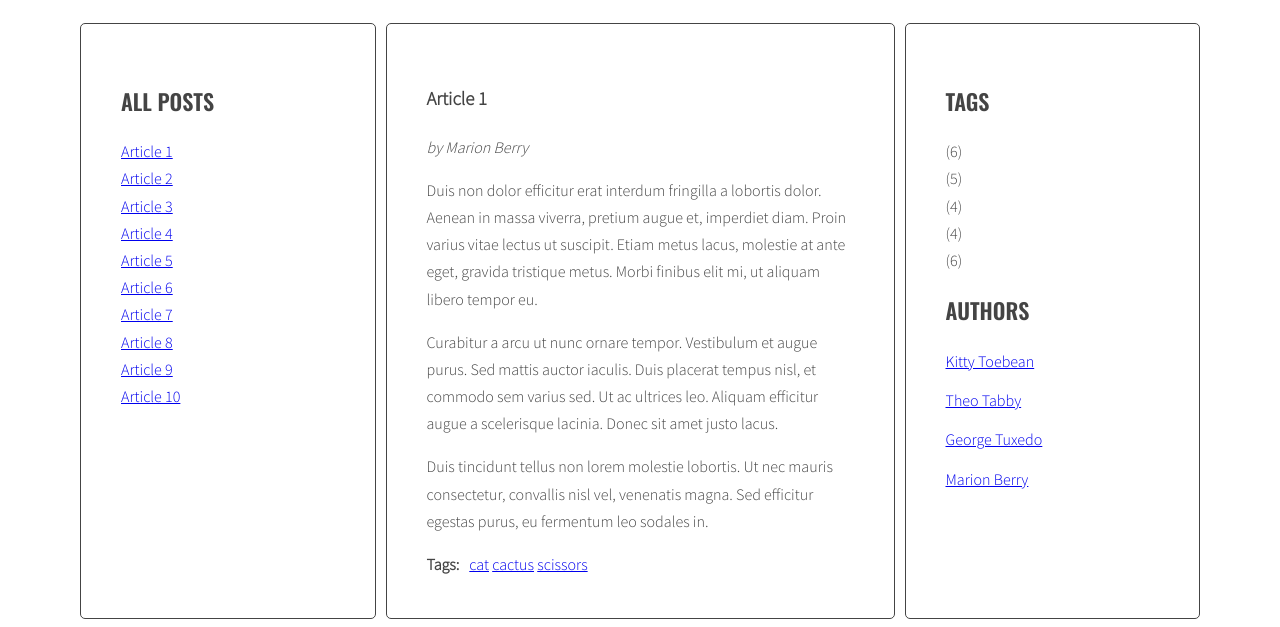
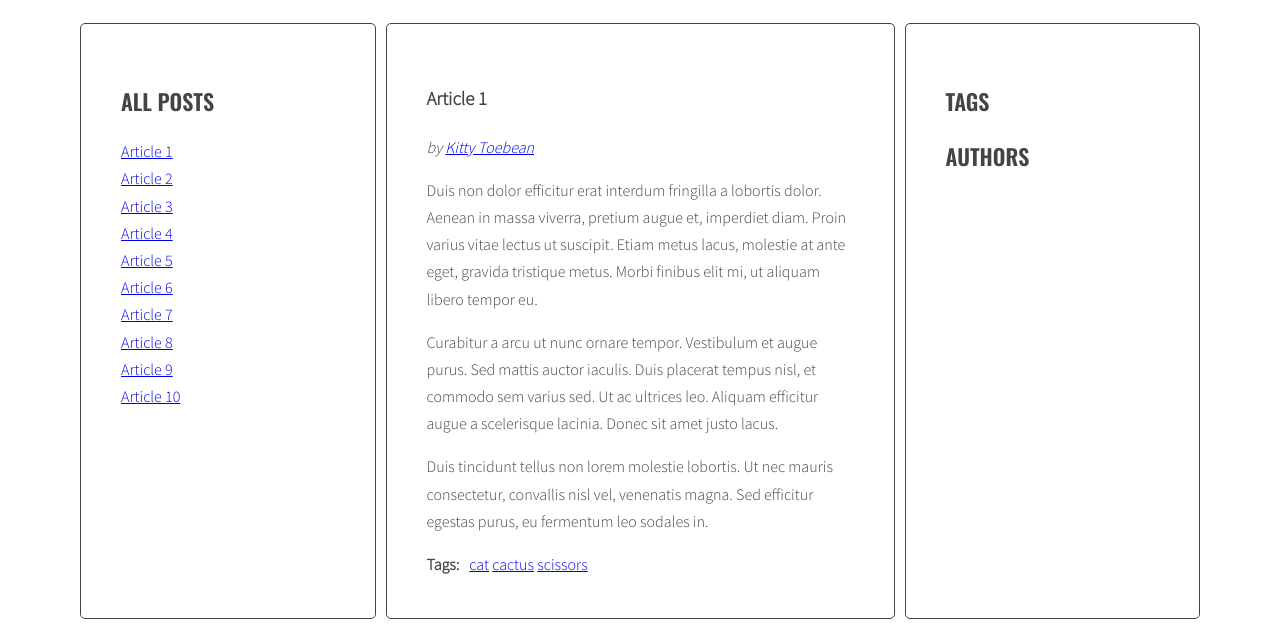
Before and after one commit to mchorosinski/javascript-blog, a website: page index.html in a window 1280 px wide. Shown: the part 220-847 px from the top of the page. Drawn offline with nearby package versions, Linux system fonts and the light colour scheme.

Commit message:
Add function generateAuthors

```diff
--- a/index.html
+++ b/index.html
@@ -24,7 +24,7 @@
                 <section class="posts">
                   <article class="post active" id="article-1" data-tags="cat cactus scissors">
                     <h3 class="post-title">Article 1</h3>
-                    <p class="post-author">by Marion Berry</p>
+                    <p class="post-author">Kitty Toebean</p>
                     <div class="post-content">
                       <p>Duis non dolor efficitur erat interdum fringilla a lobortis dolor. Aenean in massa viverra, pretium augue et, imperdiet diam. Proin varius vitae lectus ut suscipit. Etiam metus lacus, molestie at ante eget, gravida tristique metus. Morbi finibus elit mi, ut aliquam libero tempor eu.</p>
 
@@ -40,7 +40,7 @@
                   </article>
                   <article class="post" id="article-2" data-tags="salt pepper oregano">
                     <h3 class="post-title">Article 2</h3>
-                    <p class="post-author">by Theo Tabby</p>
+                    <p class="post-author">Kitty Toebean</p>
                     <div class="post-content">
                       <p>Phasellus sollicitudin, arcu vel iaculis ullamcorper, quam leo viverra orci, et faucibus quam sapien vel est. Maecenas ac suscipit elit. Nullam interdum, lorem vitae venenatis pulvinar, ex dui malesuada nunc, tempus cursus enim metus vel nulla.</p>
 
@@ -56,7 +56,7 @@
                   </article>
                   <article class="post" id="article-3" data-tags="salt eggs potatoes">
                     <h3 class="post-title">Article 3</h3>
-                    <p class="post-author">by George Tuxedo</p>
+                    <p class="post-author">Kitty Toebean</p>
                     <div class="post-content">
                       <p>Mauris vel pellentesque turpis, ac sodales nisl. Quisque iaculis mi velit, ut convallis tellus accumsan a. Quisque iaculis, nisi et dignissim tincidunt, nisl eros euismod nulla, finibus laoreet erat enim posuere elit.</p>
 
@@ -71,7 +71,7 @@
                   </article>
                   <article class="post" id="article-4" data-tags="cat carrot tomatoe">
                     <h3 class="post-title">Article 4</h3>
-                    <p class="post-author">by Kitty Toebean</p>
+                    <p class="post-author">Theo Tabby</p>
                     <div class="post-content">
                       <p>Morbi vel cursus nulla, vel varius mauris. Suspendisse sed elit sit amet risus faucibus vestibulum ut sit amet purus. Donec orci est, condimentum ut quam quis, scelerisque fringilla ligula.</p>
 
@@ -87,7 +87,7 @@
                   </article>
                   <article class="post" id="article-5" data-tags="pepper vanilla paprika">
                     <h3 class="post-title">Article 5</h3>
-                    <p class="post-author">by Marion Berry</p>
+                    <p class="post-author">Theo Tabby</p>
                     <div class="post-content">
                       <p>Suspendisse sem eros, euismod condimentum arcu ac, consequat fermentum orci. Nam convallis lacus nec interdum vestibulum. Vestibulum luctus, quam eu tristique ornare, lorem nibh sodales enim, vitae tempor dolor ante vitae tortor.</p>
 
@@ -103,7 +103,7 @@
                   </article>
                   <article class="post" id="article-6" data-tags="thyme salt cucumber">
                     <h3 class="post-title">Article 6</h3>
-                    <p class="post-author">by George Tuxedo</p>
+                    <p class="post-author">George Tuxedo</p>
                     <div class="post-content">
                       <p>Donec posuere iaculis ante sed hendrerit. Lorem ipsum dolor sit amet, consectetur adipiscing elit. Quisque hendrerit neque nec urna tincidunt, quis vehicula dui vulputate. Morbi est sapien, auctor ut lectus eu, placerat viverra lorem.</p>
 
@@ -119,7 +119,7 @@
                   </article>
                   <article class="post" id="article-7" data-tags="apple cactus orange">
                     <h3 class="post-title">Article 7</h3>
-                    <p class="post-author">by Kitty Toebean</p>
+                    <p class="post-author">George Tuxedo</p>
                     <div class="post-content">
                       <p>Donec eleifend mauris ac nisl fermentum, ac fermentum turpis dignissim. Aliquam diam nisl, imperdiet a varius eget, lobortis sed nisi. Nullam suscipit ipsum sed magna blandit, sed pellentesque urna malesuada.</p>
 
@@ -135,7 +135,7 @@
                   </article>
                   <article class="post" id="article-8" data-tags="lettuce cabbage eggplant">
                     <h3 class="post-title">Article 8</h3>
-                    <p class="post-author">by Theo Tabby</p>
+                    <p class="post-author">Marion Berry</p>
                     <div class="post-content">
                       <p>Praesent quis imperdiet erat. Curabitur tempor sapien a interdum malesuada. Proin libero erat, sagittis a sollicitudin eget, pulvinar nec risus. Cras et suscipit sem.</p>
 
@@ -151,7 +151,7 @@
                   </article>
                   <article class="post" id="article-9" data-tags="oregano grapefruit watermelon">
                     <h3 class="post-title">Article 9</h3>
-                    <p class="post-author">by Marion Berry</p>
+                    <p class="post-author">Marion Berry</p>
                     <div class="post-content">
                       <p>Tam et facilisis purus. Donec vulputate est quis lobortis posuere. Nunc vitae lorem ut odio faucibus pulvinar nec in justo. Ut ut ante ac tellus ornare tempus. Nunc maximus, tortor et dictum convallis, nunc libero posuere leo, scelerisque ultrices arcu sapien ut tellus.</p>
 
@@ -167,7 +167,7 @@
                   </article>
                   <article class="post" id="article-10" data-tags="mango avocado pear">
                     <h3 class="post-title">Article 10</h3>
-                    <p class="post-author">by George Tuxedo</p>
+                    <p class="post-author">Marion Berry</p>
                     <div class="post-content">
                       <p>Aliquam erat volutpat. Ut non eleifend lectus. Donec suscipit tellus tempor, ornare dui id, hendrerit neque. Phasellus lacinia laoreet dui in luctus. Sed hendrerit, magna sit amet varius tempor, augue augue scelerisque est, non scelerisque mauris libero eu sapien.</p>
 
@@ -185,32 +185,32 @@
                 <aside class="sidebar">
                   <h2 class="section-title">Tags</h2>
                   <ul class="list tags">
-                    <li><a href="#"></a> <span>(6)</span></li>
-                    <li><a href="#"></a> <span>(5)</span></li>
-                    <li><a href="#"></a> <span>(4)</span></li>
-                    <li><a href="#"></a> <span>(4)</span></li>
-                    <li><a href="#"></a> <span>(6)</span></li>
+                    <li><a href="#"></a> <span></span></li>
+                    <li><a href="#"></a> <span></span></li>
+                    <li><a href="#"></a> <span></span></li>
+                    <li><a href="#"></a> <span></span></li>
+                    <li><a href="#"></a> <span></span></li>
                   </ul>
                   <h2 class="section-title">Authors</h2>
                   <ul class="list authors">
                     <li>
                       <a href="#">
-                        <span class="author-name">Kitty Toebean</span>
+                        <span class="author-name"></span>
                       </a>
                     </li>
                     <li>
                       <a href="#">
-                        <span class="author-name">Theo Tabby</span>
+                        <span class="author-name"></span>
                       </a>
                     </li>
                     <li>
                       <a href="#">
-                        <span class="author-name">George Tuxedo</span>
+                        <span class="author-name"></span>
                       </a>
                     </li>
                     <li>
                       <a href="#">
-                        <span class="author-name">Marion Berry</span>
+                        <span class="author-name"></span>
                       </a>
                     </li>
                   </ul>
--- a/js/script.js
+++ b/js/script.js
@@ -57,7 +57,7 @@
 
     const titleList = document.querySelector(optTitleListSelector);
 
-    function clearMessages() {
+    function clearMessages () {
       titleList.innerHTML = '';
     }
     console.log('titleList: ', titleList);
@@ -126,7 +126,7 @@
       /* [DONE] make html variable with empty string */
 
       let html = '';
-      console.log('Clean HTML', html);
+      console.log('Clean HTML done', html);
 
       /* [DONE] get tags from data-tags attribute */
 
@@ -249,4 +249,61 @@
     }
   };
   addClickListenersToTags();
+
+  const generateAuthors = function () {
+
+    const optArticleSelector = '.post',
+      optArticleAuthorSelector = '.post-author';
+
+    /* [DONE] START LOOP: for every article */
+
+    const articles = document.querySelectorAll(optArticleSelector);
+
+    for (let article of articles) {
+      console.log('Znaleziony artykuł: ', article);
+
+      /* find author's wrapper */
+
+      const authorsWrapper = article.querySelector(optArticleAuthorSelector);
+
+      /* [DONE] get authors' names from 'post-author' class */
+
+      const authorName = article.querySelector(optArticleAuthorSelector).value = article.querySelector(optArticleAuthorSelector).innerHTML; //! Uniknięcie -> [object HTMLParagraphElement]
+      console.log('Imię i nazwisko autora artykułu: ', authorName);
+
+      /* [DONE] set a new attribute (data-author) inside article */
+
+      article.setAttribute('data-author', authorName);
+      console.log('Do artykułu dodano nowy atrybut z imieniem i nazwiskiem autora');
+
+      /* [DONE] make html variable with an empty string */
+
+      let html = '';
+      console.log('Clean HTML done');
+
+      /* [DONE] remove author's name from the authors' wrapper (.post-author class) */
+
+      article.querySelector(optArticleAuthorSelector).innerHTML = '';
+      console.log('Usunięto imię i nazwisko autora z jego wrappera (.post-author class)');
+
+      /* [DONE] generate HTML of the link */
+
+      const linkHTML = '<a href=' + authorName + '>' + authorName + '</a>';
+      console.log('Wygenerowano link HTML z imieniem i nazwiskiem autora', linkHTML);
+
+      /* [DONE] add genrated code to html variable */
+
+      html = html + linkHTML;
+      console.log('Dodano wygenerowanego linka do kodu HTML', html);
+
+      /* [DONE] insert HTML of all the links into the authors' wrapper */
+
+      authorsWrapper.innerHTML = 'by ' + html +'';
+      console.log('Dodano kod html z linkiem ("by" imię i nazwisko autora)', html);
+
+      /* END LOOP: for every article */
+    }
+  };
+
+  generateAuthors();
 }
```
